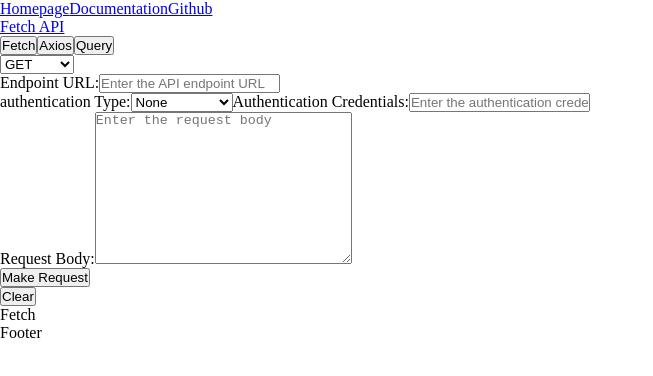
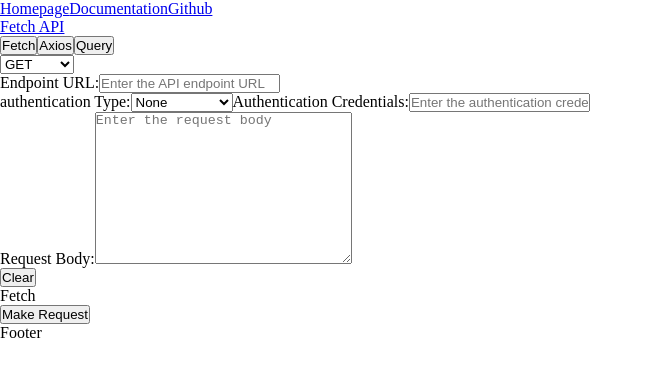
Before and after one commit to 13-TOMMY/fetch, a React (Vite) app: page /apitester in a window 1280 px wide. Shown: the top 376 px of the page, without its empty margins (0-653 px from the left). Built offline with nearby package versions, Linux system fonts and the light colour scheme.

Commit message:
added props, added call btn to 3 components

```diff
--- a/src/components/Axios.jsx
+++ b/src/components/Axios.jsx
@@ -1,9 +1,18 @@
-import React from 'react'
+import React from "react";
 
 function Axios() {
+  const handleSubmit = (e) => {
+    e.preventDefault();
+  };
   return (
-    <div>Axios</div>
-  )
+    <div>
+      <div className="submit-btn-container">
+        <button type="submit" onClick={handleSubmit}>
+          Make Request
+        </button>
+      </div>
+    </div>
+  );
 }
 
-export default Axios
+export default Axios;
--- a/src/components/Fetch.jsx
+++ b/src/components/Fetch.jsx
@@ -1,12 +1,19 @@
-import React from 'react'
+import React from "react";
 
-function Fetch
-() {
+function Fetch() {
+  const handleSubmit = (e) => {
+    e.preventDefault();
+  };
   return (
-    <div>Fetch
-
+    <div>
+      Fetch
+      <div className="submit-btn-container">
+        <button type="submit" onClick={handleSubmit}>
+          Make Request
+        </button>
+      </div>
     </div>
-  )
+  );
 }
 
-export default Fetch
+export default Fetch;
--- a/src/components/FetchForm.jsx
+++ b/src/components/FetchForm.jsx
@@ -4,7 +4,7 @@ import Axios from "./Axios";
 import Query from "./Query";
 
 function FetchForm({ selectedMethod }) {
-  // const = useState();
+  // form input
   const [httpMethod, setHttpMethod] = useState("GET");
   const [endpoint, setEndpoint] = useState("");
   const [authenticationType, SetAuthenticationType] = useState("");
@@ -31,10 +31,7 @@ function FetchForm({ selectedMethod }) {
     setRequestBody(e.target.value);
   };
 
-  const handleSubmit = (e) => {
-    e.preventDefault();
-  };
-
+  //clear form, no auto clear so that you see the data you passed
   const handleClear = () => {
     setHttpMethod("GET");
     setEndpoint("");
@@ -89,18 +86,17 @@ function FetchForm({ selectedMethod }) {
           <label htmlFor="request-body">Request Body:</label>
           <textarea name="request-body" id="request-body" value={requestBody} onChange={handleRequestBody} placeholder="Enter the request body" cols="30" rows="10"/>
         </div>
-        <div className="submit-btn-container"><button type="submit" onClick={handleSubmit}>Make Request</button></div>
         <div className="clear-btn-container"><button type="clear" onClick={handleClear}>Clear</button></div>
       </div>
       <div className="fetch-method-container">
         {selectedMethod === "fetch" && (
-          <Fetch endpoint={endpoint} httpMethod={httpMethod} />
+          <Fetch endpoint={endpoint} httpMethod={httpMethod} authenticationType={authenticationType} authenticationCredentials={authenticationCredentials} requestBody={requestBody}/>
         )}
         {selectedMethod === "axios" && (
-          <Axios endpoint={endpoint} httpMethod={httpMethod} />
+          <Axios endpoint={endpoint} httpMethod={httpMethod} authenticationType={authenticationType} authenticationCredentials={authenticationCredentials} requestBody={requestBody}/>
         )}
         {selectedMethod === "query" && (
-          <Query endpoint={endpoint} httpMethod={httpMethod} />
+          <Query endpoint={endpoint} httpMethod={httpMethod} authenticationType={authenticationType} authenticationCredentials={authenticationCredentials} requestBody={requestBody}/>
         )}
       </div>
     </div>
--- a/src/components/Query.jsx
+++ b/src/components/Query.jsx
@@ -1,9 +1,18 @@
-import React from 'react'
+import React from "react";
 
 function Query() {
+  const handleSubmit = (e) => {
+    e.preventDefault();
+  };
   return (
-    <div>Query</div>
-  )
+    <div>
+      <div className="submit-btn-container">
+        <button type="submit" onClick={handleSubmit}>
+          Make Request
+        </button>
+      </div>
+    </div>
+  );
 }
 
-export default Query
+export default Query;
```
